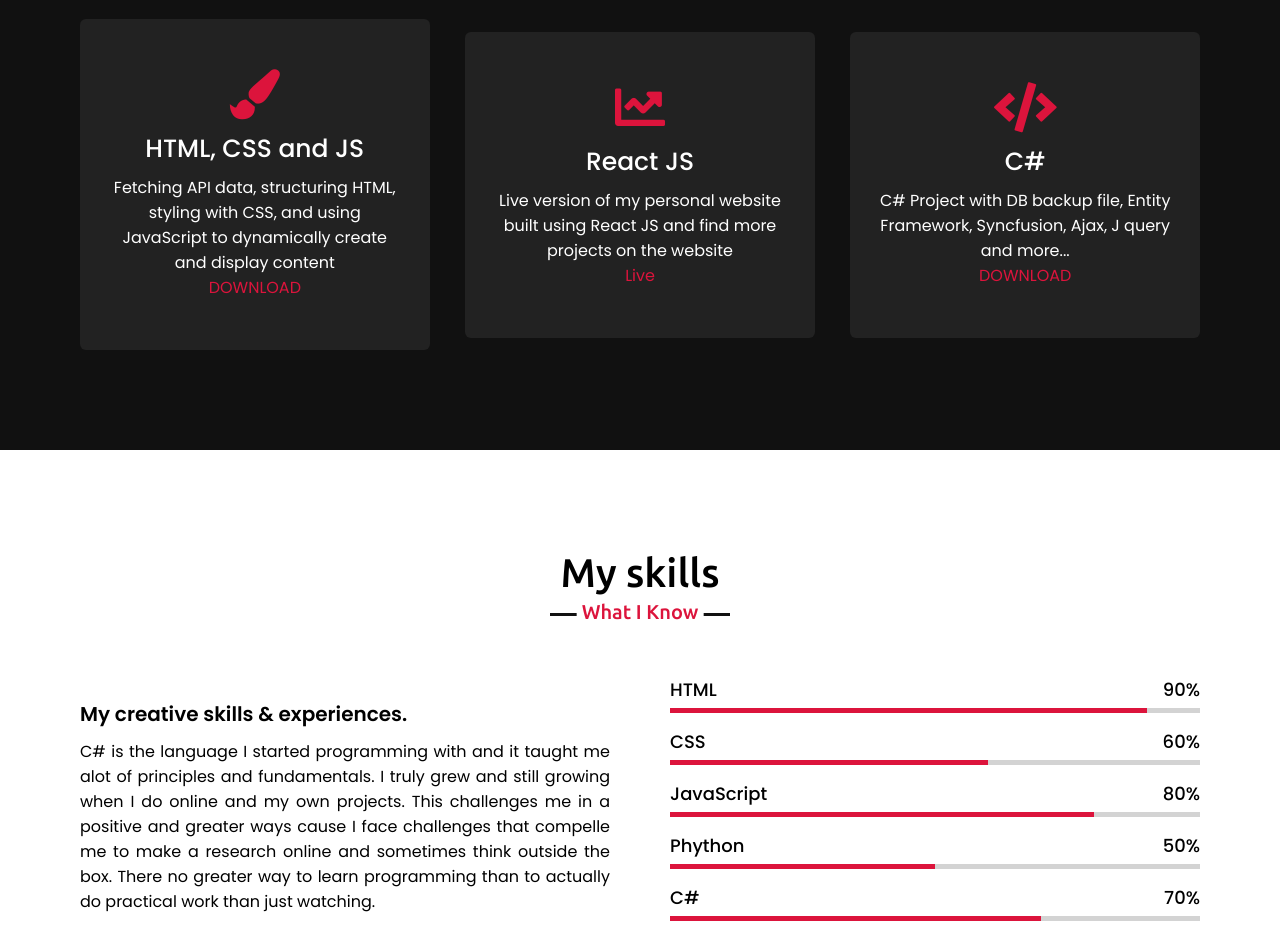
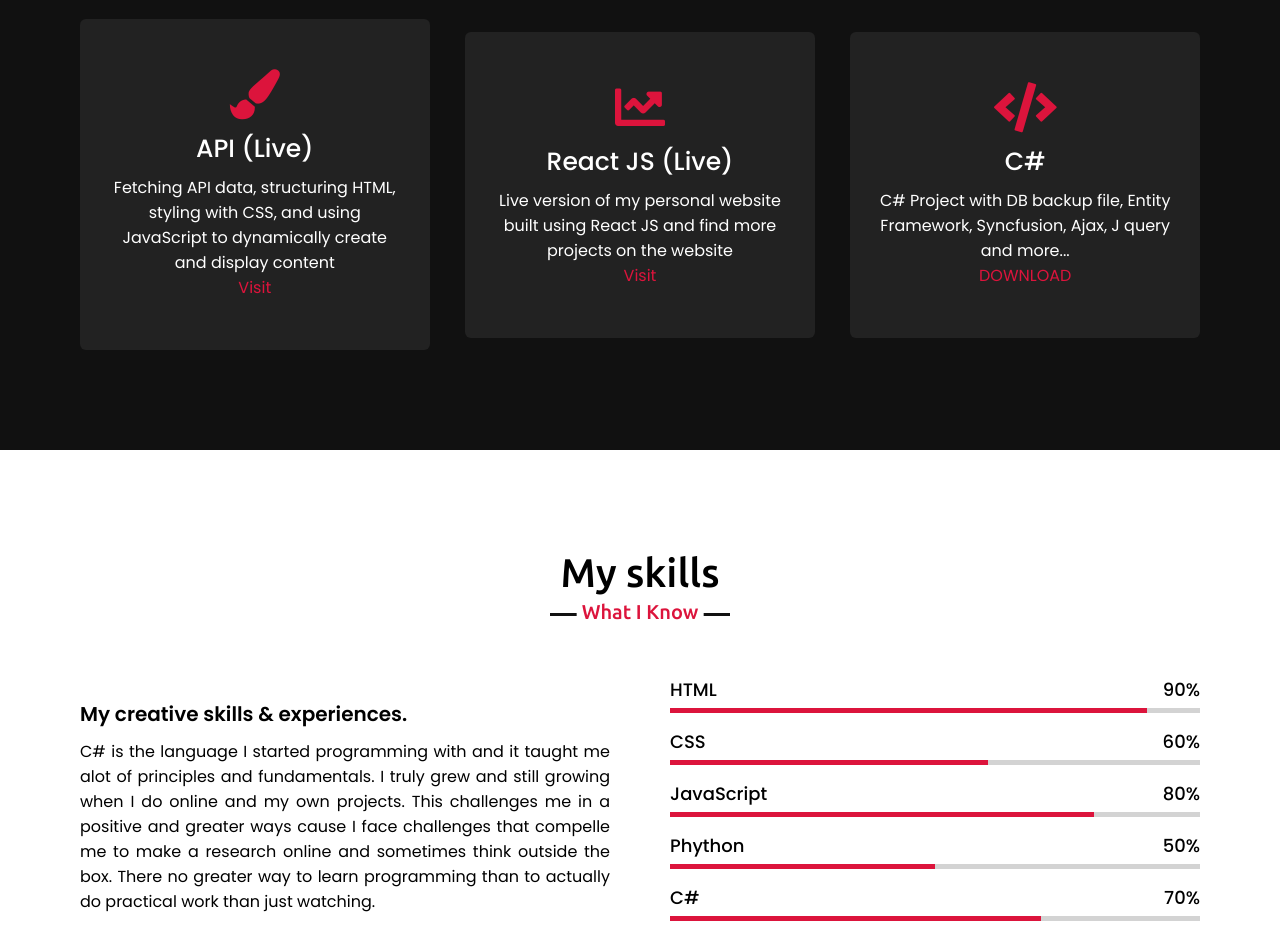
Before and after one commit to thabang077/Andile-Ramakgale-Personal-Website, a plain HTML site: page index.html in a window 1280 px wide. Shown: the part 1740-2670 px from the top of the page. Drawn offline with nearby package versions, Linux system fonts and the light colour scheme.

Commit message:
Update index.html
Updated Content

```diff
--- a/index.html
+++ b/index.html
@@ -87,18 +87,18 @@
                 <div class="card">
                     <div class="box">
                         <i class="fas fa-paint-brush"></i>
-                        <div class="text">HTML, CSS and JS</div>
+                        <div class="text">API (Live)</div>
                         <p>Fetching API data, structuring HTML, styling with CSS, and using JavaScript to dynamically create and display content</p>
-                        <a href="https://thabang077.github.io/API-Rick-n-Morty/">DOWNLOAD</a>
+                        <a href="https://thabang077.github.io/API-Rick-n-Morty/">Visit</a>
 
                     </div>
                 </div>
                 <div class="card">
                     <div class="box">
                         <i class="fas fa-chart-line"></i>
-                        <div class="text">React JS</div>
+                        <div class="text">React JS (Live)</div>
                         <p>Live version of my personal website built using React JS and find more projects on the website</p>
-                        <a href="https://andile-ramakgale-pf.netlify.app/">Live</a>
+                        <a href="https://andile-ramakgale-pf.netlify.app/">Visit</a>
                     </div>
                 </div>
                 <div class="card">
```
